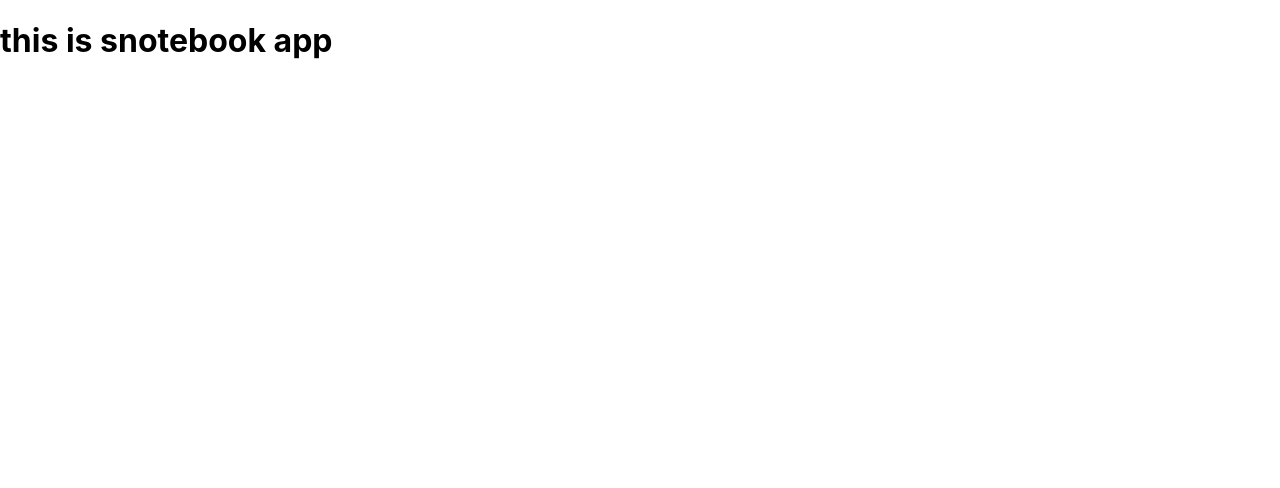
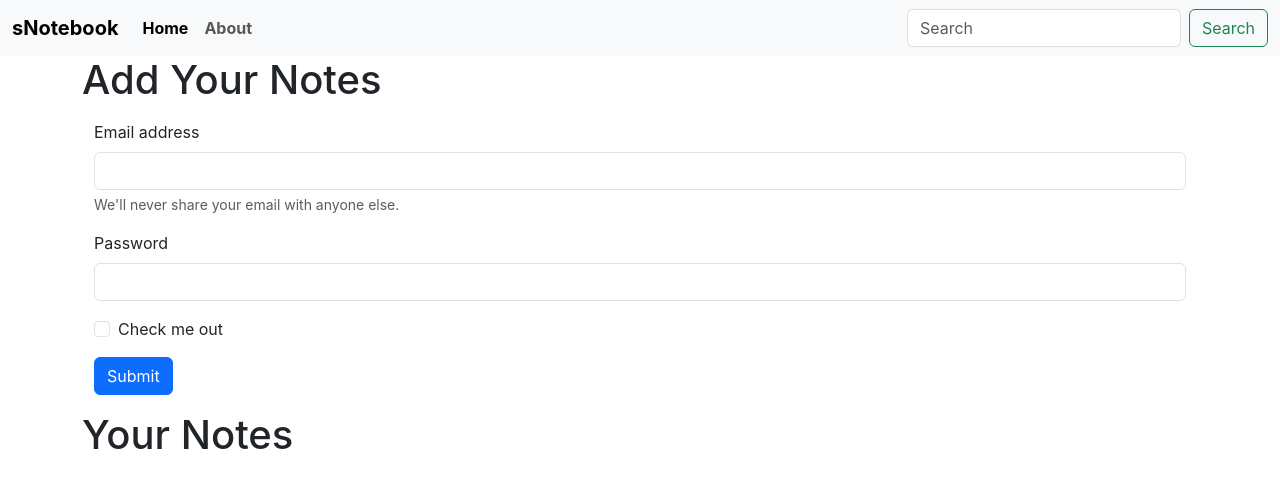
Before and after one commit to Gkumar20/sNotebook, a React (Create React App) app: page / in a window 1280 px wide. Shown: the top 488 px of the page. Built offline with nearby package versions, Linux system fonts and the light colour scheme.

Commit message:
uselocation

```diff
--- a/public/index.html
+++ b/public/index.html
@@ -24,7 +24,9 @@
       work correctly both with client-side routing and a non-root public URL.
       Learn how to configure a non-root public URL by running `npm run build`.
     -->
-    <title>React App</title>
+    <title>sNotebook - your notebook is secured on cloud </title>
+    <link href="https://cdn.jsdelivr.net/npm/bootstrap@5.3.0-alpha1/dist/css/bootstrap.min.css" rel="stylesheet" integrity="sha384-GLhlTQ8iRABdZLl6O3oVMWSktQOp6b7In1Zl3/Jr59b6EGGoI1aFkw7cmDA6j6gD" crossorigin="anonymous">
+
   </head>
   <body>
     <noscript>You need to enable JavaScript to run this app.</noscript>
@@ -39,5 +41,7 @@
       To begin the development, run `npm start` or `yarn start`.
       To create a production bundle, use `npm run build` or `yarn build`.
     -->
+    <script src="https://cdn.jsdelivr.net/npm/bootstrap@5.3.0-alpha1/dist/js/bootstrap.bundle.min.js" integrity="sha384-w76AqPfDkMBDXo30jS1Sgez6pr3x5MlQ1ZAGC+nuZB+EYdgRZgiwxhTBTkF7CXvN" crossorigin="anonymous"></script>
+
   </body>
 </html>
--- a/src/App.js
+++ b/src/App.js
@@ -1,9 +1,32 @@
 
 import './App.css';
+import {
+  BrowserRouter as Router,
+  Routes,
+  Route
+} from "react-router-dom";
+
+import Navbar from './components/Navbar';
+import Home from './components/Home';
+import About from './components/About';
+import NoteState from './context/notes/NoteState';
+
 
 function App() {
   return (
-    <h1>this is snotebook app</h1>
+    <>
+      <NoteState>
+        <Router>
+          <Navbar />
+          <div className="container">
+            <Routes>
+              <Route exact path="/" element={<Home />} />
+              <Route exact path="/about" element={<About />} />
+            </Routes>
+          </div>
+        </Router>
+      </NoteState>
+    </>
   );
 }
 
--- /dev/null
+++ b/src/components/About.js
@@ -0,0 +1,13 @@
+
+import React from 'react'
+
+function About() {
+
+  return (
+    <div>
+        This is about page
+    </div>
+  )
+}
+
+export default About
--- /dev/null
+++ b/src/components/Home.js
@@ -0,0 +1,30 @@
+import React from 'react'
+
+function Home() {
+  return (
+    <div>
+      <h1>Add Your Notes</h1>
+      <div className="container my-3">
+        <form>
+          <div class="mb-3">
+            <label for="exampleInputEmail1" class="form-label">Email address</label>
+            <input type="email" class="form-control" id="exampleInputEmail1" aria-describedby="emailHelp" />
+            <div id="emailHelp" class="form-text">We'll never share your email with anyone else.</div>
+          </div>
+          <div class="mb-3">
+            <label for="exampleInputPassword1" class="form-label">Password</label>
+            <input type="password" class="form-control" id="exampleInputPassword1" />
+          </div>
+          <div class="mb-3 form-check">
+            <input type="checkbox" class="form-check-input" id="exampleCheck1" />
+            <label class="form-check-label" for="exampleCheck1">Check me out</label>
+          </div>
+          <button type="submit" class="btn btn-primary">Submit</button>
+        </form>
+      </div>
+      <h1>Your Notes</h1>
+    </div>
+  )
+}
+
+export default Home
--- /dev/null
+++ b/src/components/Navbar.js
@@ -0,0 +1,35 @@
+import React from 'react'
+import { Link,useLocation } from "react-router-dom";
+
+function Navbar() {
+    // uselocation used for location of /,/about,/anything
+    let location = useLocation();
+
+
+    return (
+        <nav className="navbar navbar-expand-lg navbar-light bg-light">
+            <div className="container-fluid">
+                <Link className="navbar-brand fw-bold" to="/">sNotebook</Link>
+                <button className="navbar-toggler" type="button" data-bs-toggle="collapse" data-bs-target="#navbarSupportedContent" aria-controls="navbarSupportedContent" aria-expanded="false" aria-label="Toggle navigation">
+                    <span className="navbar-toggler-icon"></span>
+                </button>
+                <div className="collapse navbar-collapse" id="navbarSupportedContent">
+                    <ul className="navbar-nav me-auto mb-2 mb-lg-0">
+                        <li className="nav-item">
+                            <Link className={`nav-link fw-bolder ${location.pathname==="/"?"active":""}`} aria-current="page" to="/">Home</Link>
+                        </li>
+                        <li className="nav-item">
+                            <Link className={`nav-link fw-bolder ${location.pathname==="/about"?"active":""}`} to="/about">About</Link>
+                        </li>
+                    </ul>
+                    <form className="d-flex">
+                        <input className="form-control me-2" type="search" placeholder="Search" aria-label="Search" />
+                        <button className="btn btn-outline-success" type="submit">Search</button>
+                    </form>
+                </div>
+            </div>
+        </nav>
+    )
+}
+
+export default Navbar
--- /dev/null
+++ b/src/context/notes/NoteState.js
@@ -0,0 +1,15 @@
+import React from 'react';
+import NoteContext from './noteContext';
+
+
+const NoteState=(props)=>{
+
+
+    return(
+        <NoteContext.Provider value={{}}>
+            {props.children}
+        </NoteContext.Provider>
+    )
+}
+
+export default NoteState;
--- /dev/null
+++ b/src/context/notes/noteContext.js
@@ -0,0 +1,5 @@
+import { createContext } from "react";
+
+const NoteContext = createContext();
+
+export default NoteContext;
```
Also changed, not shown: 1 other file (tests, documents, lock files or other folders).
